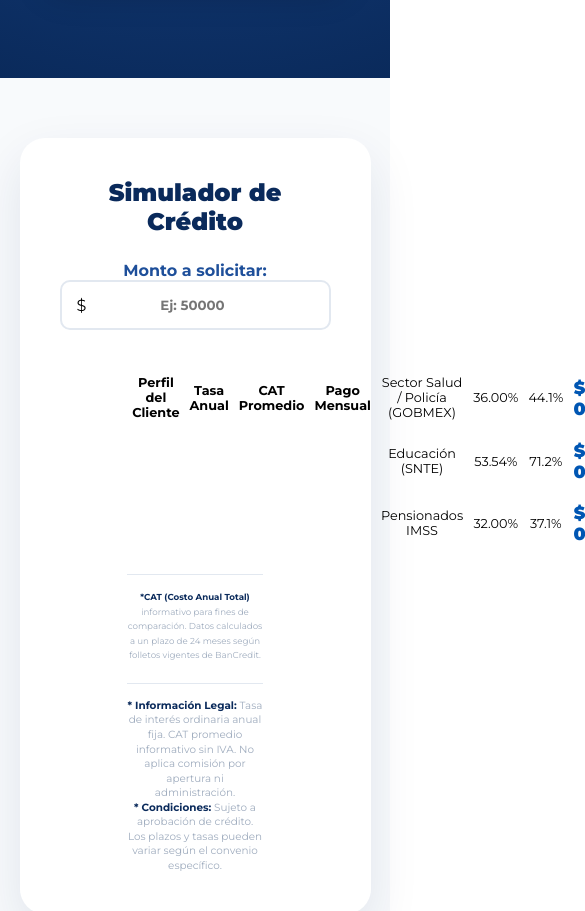
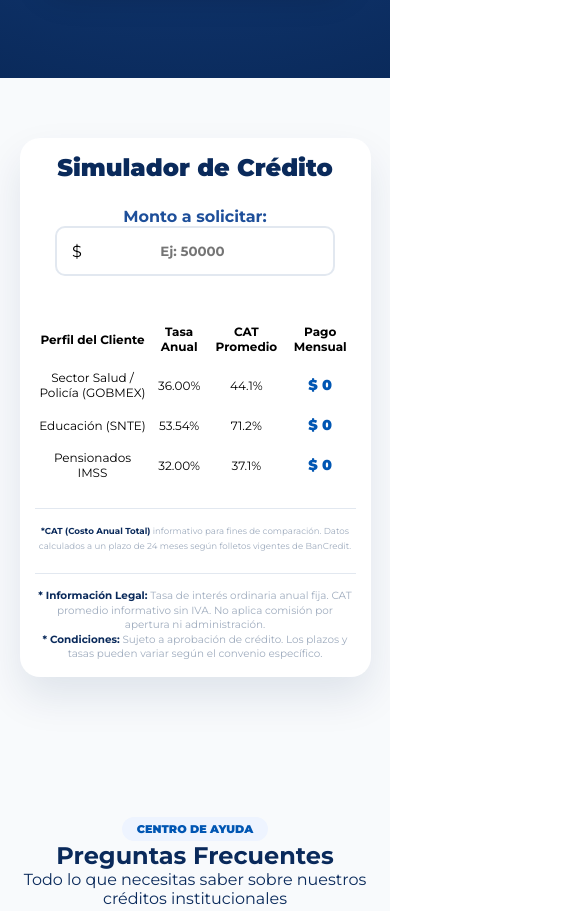
Before and after one commit to williaml1223/creditos, a plain HTML site: page index.html in a window 390 px wide. Shown: the part 1140-2051 px from the top of the page, 585 px wide, since content can reach past the window. Drawn offline with Linux system fonts and the light colour scheme.

Commit message:
nombre y arreglo para tabla de calculo en celular

```diff
--- a/style.css
+++ b/style.css
@@ -128,7 +128,7 @@ text-align: center;margin-bottom: 50px;color: var(--azul-bancario);}
 .calculator-section { padding: 60px 5%;background-color: var(--gris-suave);display: flex;justify-content: center;}
 
 .calculator-card {
-    background: white;padding: 40px;border-radius: 25px;box-shadow: 0 20px 50px rgba(10, 42, 91, 0.1);max-width: 600px;width: 100%; text-align: center;}
+    background: white;padding: 30px;border-radius: 20px;box-shadow: 0 20px 40px rgba(10, 42, 91, 0.1);max-width: 500px;width: 100%; text-align: center;margin: 0 auto;}
 
 .calculator-card h2 { text-align:center; color:var(--azul-bancario);margin-bottom: 25px;font-weight: 900;}
 
@@ -214,5 +214,33 @@ text-align: center;margin-bottom: 50px;color: var(--azul-bancario);}
         grid-column: span 2; /* El botón de empleo ocupa todo el ancho */
         margin-top: 5px;
     }
-    .premium-table{display: flex;}
+   /* Esto evita que la tabla se desborde */
+.table-container {
+    width: 100%;
+    overflow-x: auto; /* Permite scroll lateral si el número es muy grande */
+    margin-top: 15px;
 }
+
+.premium-table {
+    width: 100%;
+    border-collapse: collapse;
+    table-layout: auto; /* Permite que las columnas se ajusten al contenido */
+}
+
+/* Ajustes específicos para celulares */
+@media (max-width: 480px) {
+    .premium-table th,
+    .premium-table td {
+        padding: 8px 4px; /* Reduce el espacio interno */
+        font-size: 0.75rem; /* Letra un poco más pequeña */
+    }
+
+    .res-val {
+        font-size: 0.9rem !important; /* Ajusta el tamaño del número calculado */
+    }
+
+    .calculator-card {
+        padding: 15px; /* Reduce el margen interno de la tarjeta para ganar espacio */
+    }
+}
+}
```
